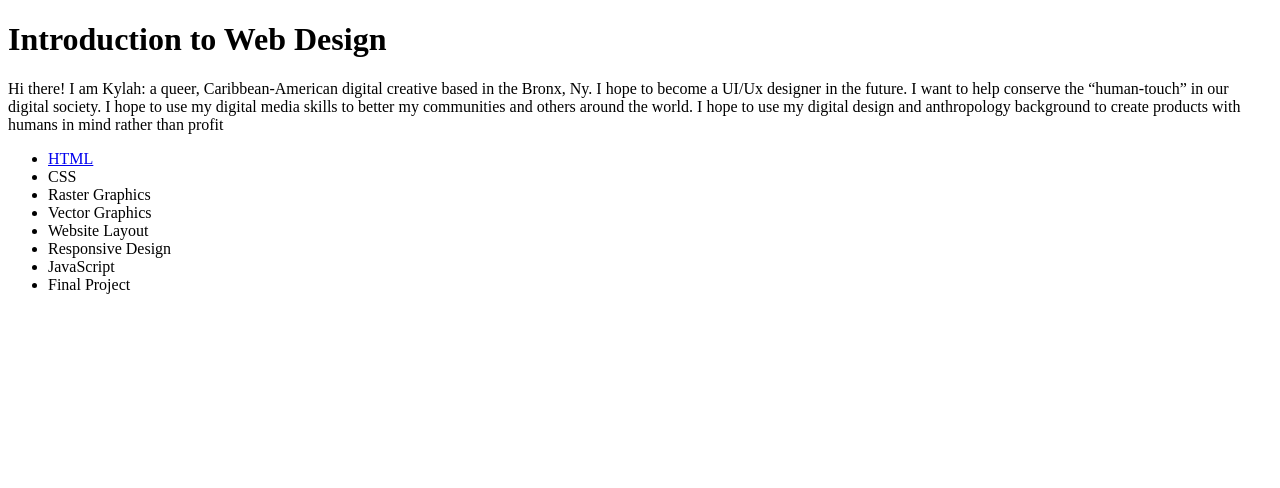
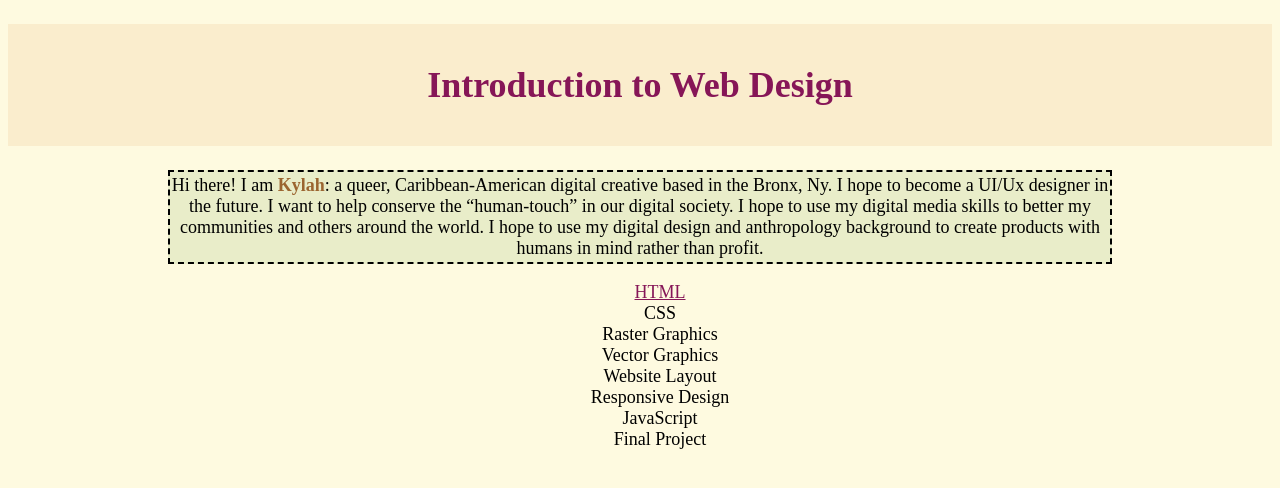
Before and after one commit to ReahKy23/kerrMedp285, a plain HTML site: page index.html in a window 1280 px wide. Drawn offline with Linux system fonts and the light colour scheme.

Commit message:
Update index.html

```diff
--- a/index.html
+++ b/index.html
@@ -3,11 +3,46 @@
   <head>
     <meta charset="utf-8">
     <title>Kylah Kerr</title>
+    <style type="text/css">
+      h1{
+        background: #FAEDCD;
+        padding:40px;
+        color:#861657;
+      }
+      body{
+        text-align: center;
+        background-color: #FEFAE0;
+        font-family: "Zilla Slab", serif;
+        font-size: 18px;
+      }
+
+      ul{
+        text-align: center;
+      }
+      a{
+        color: #861657;
+      }
+      a:hover{
+        background:#D4A373;
+        font-size: 16px;
+        border-radius: 5px;
+      }
+      a:active{
+        background:#E9EDC9;
+      }
+      #box{
+        border: 2px dashed;
+        padding-block: 3px;
+        background: #E9EDC9;
+        margin-inline: 160px;
+      }
+    </style>
   </head>
   <body>
+    <header> </header>
     <h1>Introduction to Web Design</h1>
-    <p>Hi there! I am Kylah: a queer, Caribbean-American digital creative based in the Bronx, Ny. I hope to become a UI/Ux designer in the future. I want to help conserve the “human-touch” in our digital society. I hope to use my digital media skills to better my communities and others around the world. I hope to use my digital design and anthropology background to create products with humans in mind rather than profit</p>
-    <ul>
+    <p id="box">Hi there! I am <b style="color: #9B6530;">Kylah</b>: a queer, Caribbean-American digital creative based in the Bronx, Ny. I hope to become a UI/Ux designer in the future. I want to help conserve the “human-touch” in our digital society. I hope to use my digital media skills to better my communities and others around the world. I hope to use my digital design and anthropology background to create products with humans in mind rather than profit.</p>
+    <ul style="list-style-type: none;">
       <li><a href="me/index.html">HTML</a></li>
       <li>CSS</li>
       <li>Raster Graphics</li>
```
